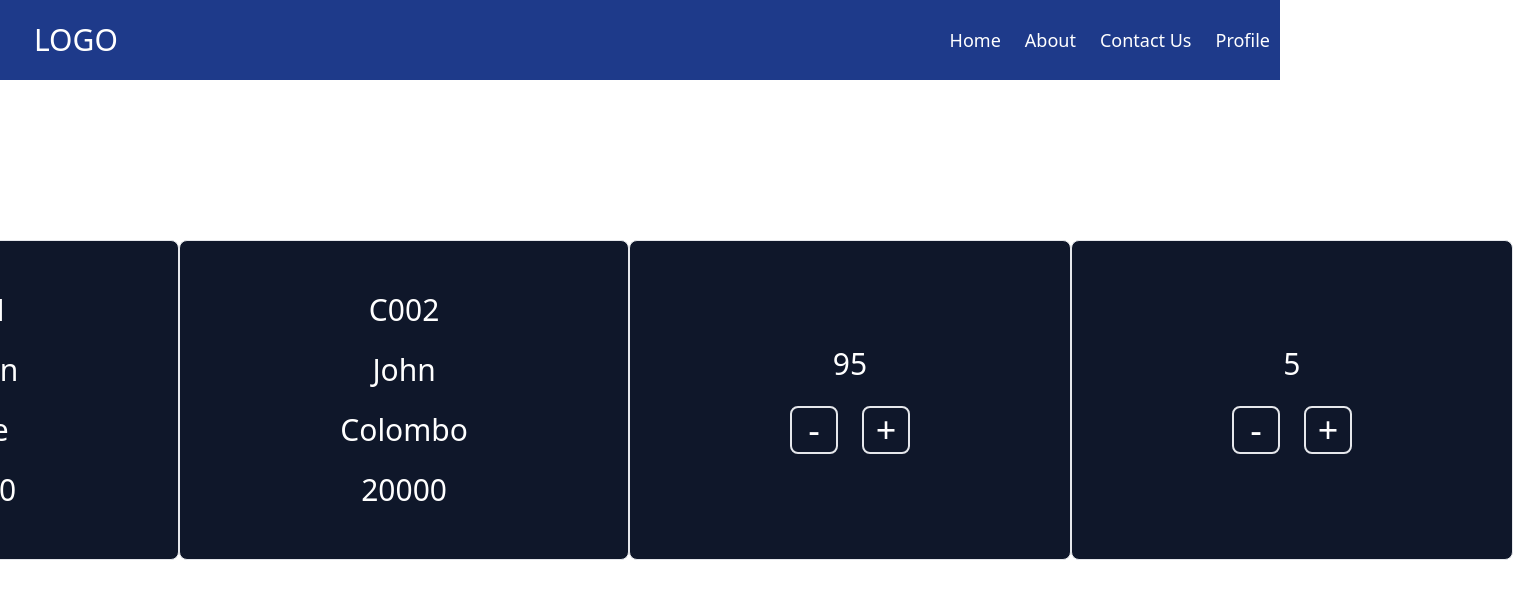
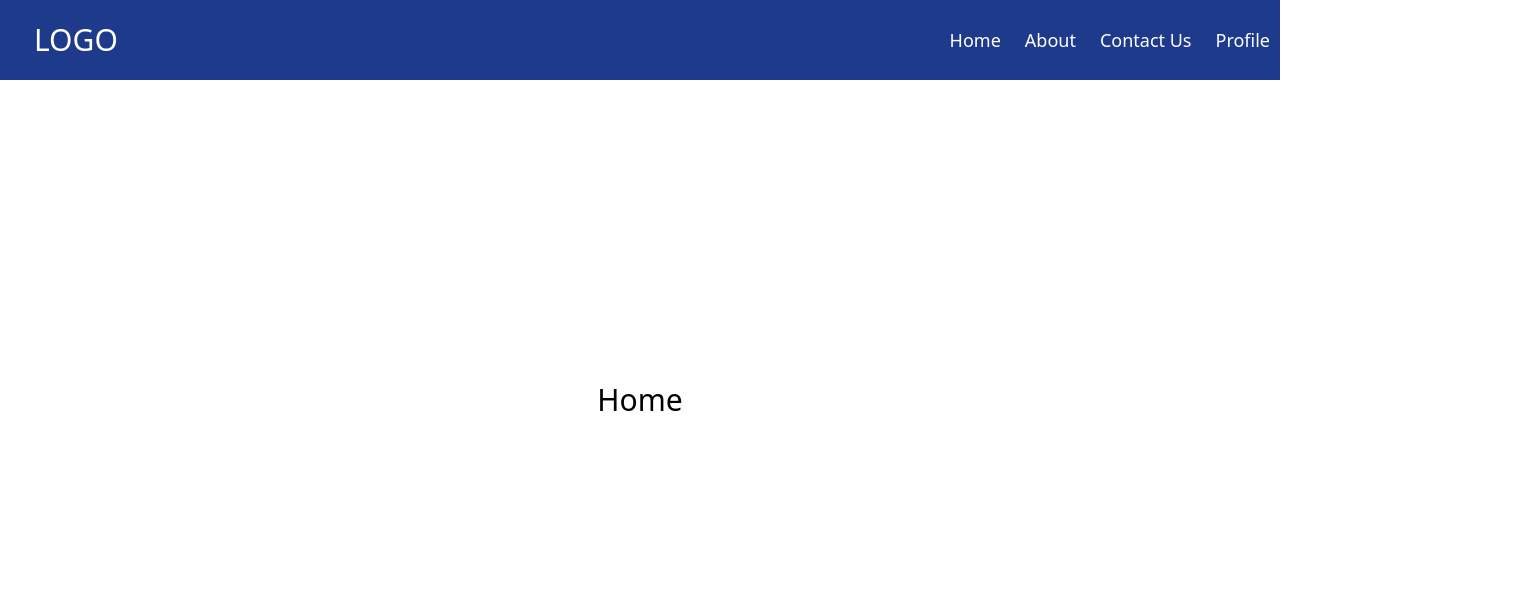
Before and after one commit to Revision-60/React, a React (Create React App) app: page / in a window 1280 px wide. Shown: the top 598 px of the page, 1513 px wide, since content can reach past the window. Built offline with nearby package versions, Linux system fonts and the light colour scheme.

Commit message:
React Router Dom

```diff
--- a/package.json
+++ b/package.json
@@ -12,6 +12,7 @@
     "@types/react-dom": "^18.0.11",
     "react": "^18.2.0",
     "react-dom": "^18.2.0",
+    "react-router-dom": "^6.9.0",
     "react-scripts": "5.0.1",
     "typescript": "^4.9.5",
     "web-vitals": "^2.1.4"
--- a/src/components/Content/Content.tsx
+++ b/src/components/Content/Content.tsx
@@ -1,4 +1,5 @@
 import { Component, Fragment } from "react";
+import Home from "../../pages/Home";
 import Counter from "../Counter";
 import Customer from "../Customer";
 
@@ -8,7 +9,7 @@ export default class Content extends Component {
       //Fragment
       <>
         <div className="flex justify-center items-center h-screen">
-          <Customer
+          {/* <Customer
             {...{
               id: "C001",
               name: "Dasun",
@@ -27,9 +28,9 @@ export default class Content extends Component {
           />
 
           <Counter {...{ initValue: 95 }} />
-          <Counter {...{ initValue: 5 }} />
+          <Counter {...{ initValue: 5 }} /> */}
+          <Home />
         </div>
-        <h1></h1>
       </>
     );
   }
--- /dev/null
+++ b/src/pages/About/About.tsx
@@ -0,0 +1,7 @@
+import React, { Component } from "react";
+
+export default class About extends Component {
+  render() {
+    return <div>About</div>;
+  }
+}
--- /dev/null
+++ b/src/pages/About/index.ts
@@ -0,0 +1 @@
+export {default} from './About';
--- /dev/null
+++ b/src/pages/Home/Home.tsx
@@ -0,0 +1,7 @@
+import React, { Component } from "react";
+
+export default class Home extends Component {
+  render() {
+    return <h1>Home</h1>;
+  }
+}
--- /dev/null
+++ b/src/pages/Home/index.ts
@@ -0,0 +1 @@
+export {default} from './Home'
```
Also changed, not shown: 1 other file (tests, documents, lock files or other folders).
